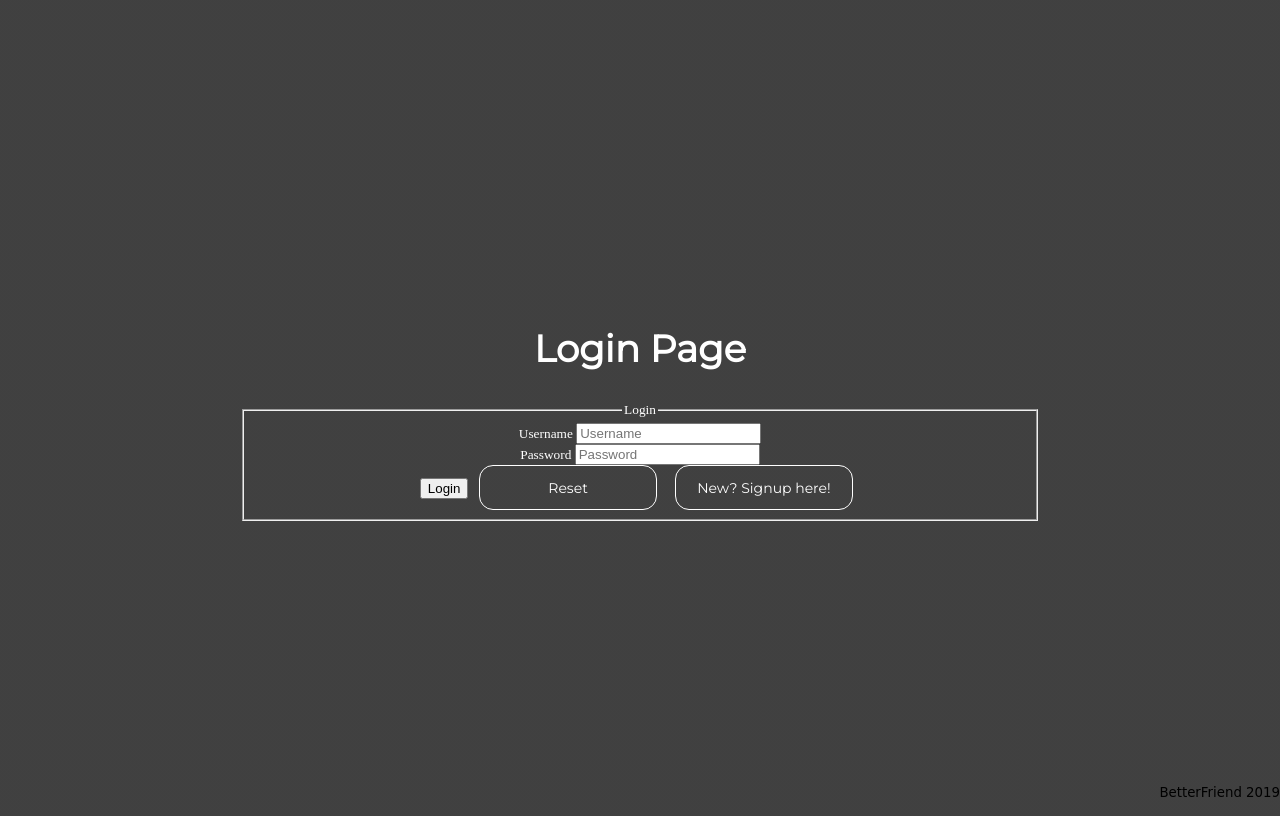
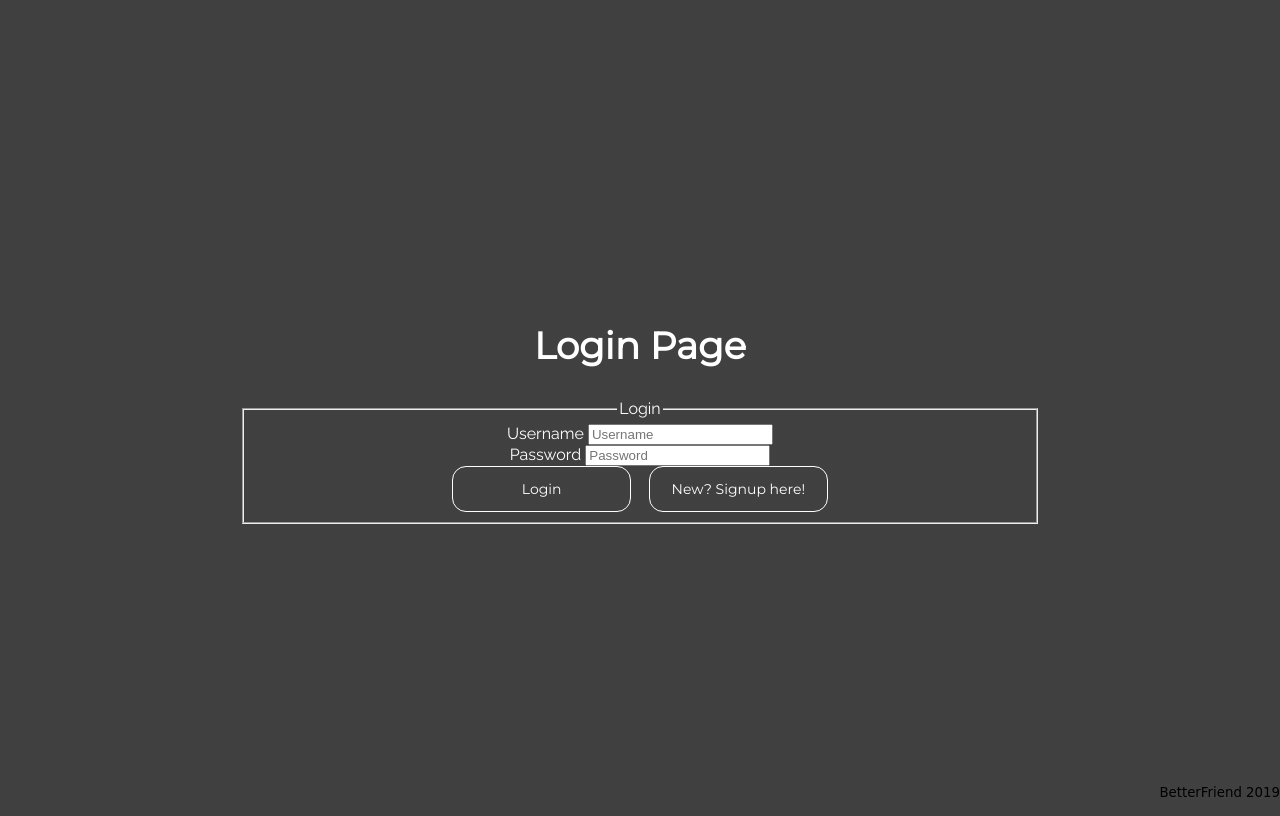
Before and after one commit to pauldoubleyouare/BetterFriend, a website: page public/index.html in a window 1280 px wide. Both pictures are taken after a click on the button "Login". Drawn offline with nearby package versions, Linux system fonts and the light colour scheme.

Commit message:
minor edits to login

```diff
--- a/public/main.css
+++ b/public/main.css
@@ -106,6 +106,11 @@ ul {
 	list-style: none;
 }
 
+.form {
+	font-family: 'Raleway', sans-serif;
+	font-size: 1.2em;
+}
+
 footer {
 	position: fixed;
 	color: black;
--- a/public/scripts/betterFriend.js
+++ b/public/scripts/betterFriend.js
@@ -50,7 +50,7 @@ const betterFriend = (function() {
       <section class="page createAccount">
         <div class="inner">
           <h1>Create Account Page</h1>
-          <form id="createAccountForm" class="jsCreateAccountForm">
+          <form id="createAccountForm" class="form jsCreateAccountForm">
             <fieldset>
             <legend>Create Account</legend>
             <div>
@@ -73,9 +73,10 @@ const betterFriend = (function() {
               <label for="email">Email:</label>
               <input type="email" name="email" class="jsEmailEntry" placeholder="email@address.com" required>
             </div>
-            <button class="btn createAccount" type="submit">Create Account</button>
-            <button type="reset" class="btn resetCreateAccountForm">Reset</button>
-            <button class="btn toLoginPage">Have an account? Login here!</button>
+            <div class="buttonsCreateAccount">
+              <button class="btn createAccount" type="submit">Create Account</button>
+              <button class="btn toLoginPage">Have an account? Login here!</button>
+            </div>
             </fieldset>
           </form>
         </div>
@@ -115,7 +116,7 @@ const betterFriend = (function() {
       <section class="page login">
         <div class="inner">
           <h1>Login Page</h1>
-          <form id="loginForm" class="jsLoginForm">
+          <form id="loginForm" class="form jsLoginForm">
             <fieldset>
               <legend>Login</legend>
               <div>
@@ -126,8 +127,7 @@ const betterFriend = (function() {
                 <label for="password">Password</label>
                 <input type="password" name="password" class="jsPasswordEntry" placeholder="Password" required>
               </div>
-              <button type="submit" class="">Login</button>
-              <button type="reset" class="btn resetLogin">Reset</button>
+              <button type="submit" class="btn jsSubmitLogin">Login</button>
               <button class="btn" id="createBfAccount">New? Signup here!</button>
             </fieldset>
           </form>
@@ -170,7 +170,7 @@ const betterFriend = (function() {
       <section class="page dashboard">
         <div class="inner">
           <h1>Dashboard Page</h1>
-          <button class="btn jsCreateNewFriend">Create New Friend Profile</button>
+          <button class="btn jsCreateNewFriend">Create New Friend</button>
           <button class="btn jsLogout">Log Out</button>
           <div class="jsProfilesContainer"></div>
         </div>
@@ -212,7 +212,7 @@ const betterFriend = (function() {
       <section class="page createFriend">
         <div class="inner">
           <h1>Create Friend Page</h1>
-          <form id="createFriendForm" class="jsCreateFriendForm">
+          <form id="createFriendForm" class="form jsCreateFriendForm">
             <fieldset>
               <legend>Create New Person</legend>
               <div>
@@ -331,7 +331,7 @@ const betterFriend = (function() {
                     <div class="friendAddressZip">${profile.address.zipCode}</div>
                   </div>
                 </div><br>
-                <form id="jsWishListForm">
+                <form id="jsWishListForm" class="form">
                   <fieldset>
                     <legend>Add wish list item:<br></legend>
                       <div>
@@ -424,7 +424,7 @@ const betterFriend = (function() {
           <section class="page editFriend">
             <div class="inner">
               <h1>EDIT Friend Page</h1>
-              <form id="editFriendForm" class="jsEditFriendForm">
+              <form id="editFriendForm" class="form jsEditFriendForm">
                 <fieldset>
                   <legend>Edit ${profile.firstName}'s Profile</legend>
                   <div>
```
